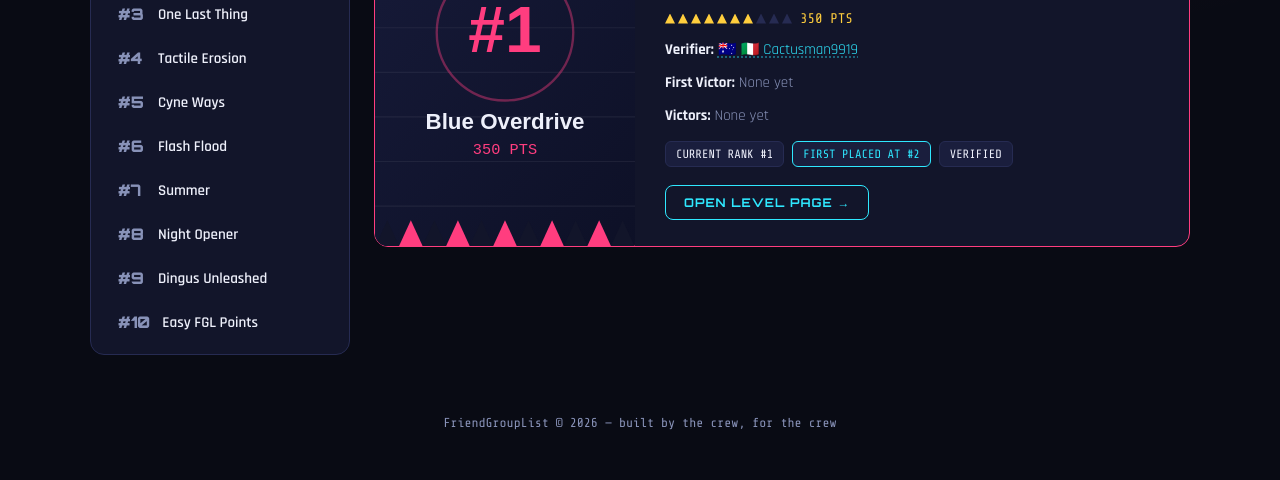
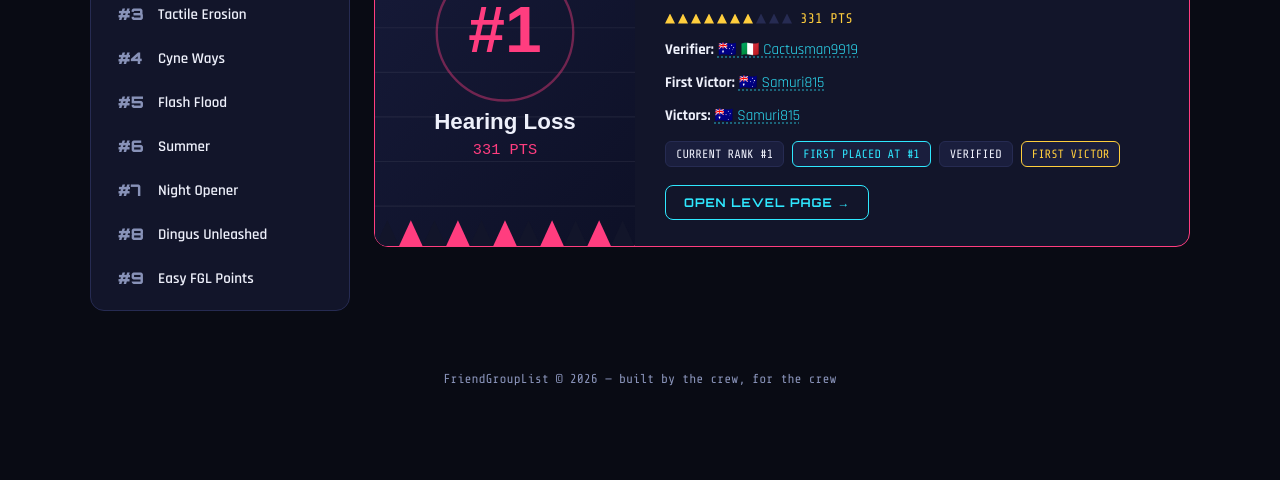
Before and after one commit to useryipee/TheFriendgroupList, a plain HTML site: page index.html in a window 1280 px wide. Shown: the part 681-1161 px from the top of the page. After the commit the page ends 1117 px from the top, so only its background shows below. Drawn offline with nearby package versions, Linux system fonts and the light colour scheme.

Commit message:
Update index.html

```diff
--- a/index.html
+++ b/index.html
@@ -731,16 +731,15 @@ footer{
 // its Newgrounds ID, and the level's Geometry Dash level ID for each
 // level and the level page will pick them up automatically.
 const levels = [
-    { rank:1, name:"Blue Overdrive", creator:"Useryipee", verifier:"Cactusman9919", firstVictor:"", victors:[], points:350, image:"", firstPlaced:2, song:"At the speed of Light", songNgId:"467339", levelID:"139714418" },
-    { rank:2, name:"Hearing Loss", creator:"Useryipee", verifier:"Cactusman9919", firstVictor:"Samuri815", victors:[{name:"Samuri815",percent:100}], points:331, image:"", firstPlaced:1, song:"Variat666 - SG (remake)", songNgId:"510563", levelID:"144413229" },
-    { rank:3, name:"One Last Thing", creator:"Useryipee", verifier:"Cactusman9919", firstVictor:"", victors:[], points:313, image:"", firstPlaced:3, song:"Purgatori", songNgId:"895761", levelID:"144345699" },
-    { rank:4, name:"Tactile Erosion", creator:"Useryipee", verifier:"Useryipee", firstVictor:"Sirjefferson", victors:[{name:"Sirjefferson",percent:100}], points:291, image:"", firstPlaced:4, song:"Dark Matter", songNgId:"645828", levelID:"145162695" },
-    { rank:5, name:"Cyne Ways", creator:"Useryipee", verifier:"Useryipee", firstVictor:"Sirjefferson", victors:[{name:"Sirjefferson",percent:100},], points:271, image:"", firstPlaced:5, song:"NK - Sine Wavs", songNgId:"512976", levelID:"145526268" },
-    { rank:6, name:"Flash Flood", creator:"Useryipee", verifier:"Useryipee", firstVictor:"Cactusman9919", victors:[{name:"Cactusman9919",percent:100},{name:"Sirjefferson",percent:100},{name:"Hexaprism",percent:100}], points:253, image:"", firstPlaced:5, song:"Tidal Wave(Shiawase VIP rmx)", songNgId:"1266014", levelID:"144483829" },
-    { rank:7, name:"Summer", creator:"Sirjefferson", verifier:"Sirjefferson", firstVictor:"Useryipee", victors:[{name:"Useryipee",percent:100}], points:236, image:"", firstPlaced:7, song:"Summer", songNgId:"1303104", levelID:"141042999" },
-    { rank:8, name:"Night Opener", creator:"Useryipee", verifier:"Useryipee", firstVictor:"Sirjefferson", victors:[{name:"Sirjefferson",percent:100},{name:"Cactusman9919",percent:100}], points:221, image:"", firstPlaced:5, song:"At the speed of Light", songNgId:"467339", levelID:"142408074" },
-    { rank:9, name:"Dingus Unleashed", creator:"Useryipee", verifier:"Useryipee", firstVictor:"Sirjefferson", victors:[{name:"Sirjefferson",percent:100},{name:"Cactusman9919",percent:100},{name:"Samuri815",percent:100},{name:"Hexaprism",percent:100}], points:207, image:"", firstPlaced:1, song:"KzX - Stalemate", songNgId:"482872", levelID:"144332883" },
-    { rank:10, name:"Easy FGL Points", creator:"Useryipee", verifier:"Useryipee", firstVictor:"Cactusman9919", victors:[{name:"Cactusman9919",percent:100},{name:"Sirjefferson",percent:100},{name:"Samuri815",percent:100},{name:"Hexaprism",percent:100}], points:194, image:"", firstPlaced:4, song:"Daru", songNgId:"1590555", levelID:"144460364" }
+    { rank:1, name:"Hearing Loss", creator:"Useryipee", verifier:"Cactusman9919", firstVictor:"Samuri815", victors:[{name:"Samuri815",percent:100}], points:331, image:"", firstPlaced:1, song:"Variat666 - SG (remake)", songNgId:"510563", levelID:"144413229" },
+    { rank:2, name:"One Last Thing", creator:"Useryipee", verifier:"Cactusman9919", firstVictor:"", victors:[], points:313, image:"", firstPlaced:3, song:"Purgatori", songNgId:"895761", levelID:"144345699" },
+    { rank:3, name:"Tactile Erosion", creator:"Useryipee", verifier:"Useryipee", firstVictor:"Sirjefferson", victors:[{name:"Sirjefferson",percent:100}], points:291, image:"", firstPlaced:4, song:"Dark Matter", songNgId:"645828", levelID:"145162695" },
+    { rank:4, name:"Cyne Ways", creator:"Useryipee", verifier:"Useryipee", firstVictor:"Sirjefferson", victors:[{name:"Sirjefferson",percent:100},], points:271, image:"", firstPlaced:5, song:"NK - Sine Wavs", songNgId:"512976", levelID:"145526268" },
+    { rank:5, name:"Flash Flood", creator:"Useryipee", verifier:"Useryipee", firstVictor:"Cactusman9919", victors:[{name:"Cactusman9919",percent:100},{name:"Sirjefferson",percent:100},{name:"Hexaprism",percent:100}], points:253, image:"", firstPlaced:5, song:"Tidal Wave(Shiawase VIP rmx)", songNgId:"1266014", levelID:"144483829" },
+    { rank:6, name:"Summer", creator:"Sirjefferson", verifier:"Sirjefferson", firstVictor:"Useryipee", victors:[{name:"Useryipee",percent:100}], points:236, image:"", firstPlaced:7, song:"Summer", songNgId:"1303104", levelID:"141042999" },
+    { rank:7, name:"Night Opener", creator:"Useryipee", verifier:"Useryipee", firstVictor:"Sirjefferson", victors:[{name:"Sirjefferson",percent:100},{name:"Cactusman9919",percent:100}], points:221, image:"", firstPlaced:5, song:"At the speed of Light", songNgId:"467339", levelID:"142408074" },
+    { rank:8, name:"Dingus Unleashed", creator:"Useryipee", verifier:"Useryipee", firstVictor:"Sirjefferson", victors:[{name:"Sirjefferson",percent:100},{name:"Cactusman9919",percent:100},{name:"Samuri815",percent:100},{name:"Hexaprism",percent:100}], points:207, image:"", firstPlaced:1, song:"KzX - Stalemate", songNgId:"482872", levelID:"144332883" },
+    { rank:9, name:"Easy FGL Points", creator:"Useryipee", verifier:"Useryipee", firstVictor:"Cactusman9919", victors:[{name:"Cactusman9919",percent:100},{name:"Sirjefferson",percent:100},{name:"Samuri815",percent:100},{name:"Hexaprism",percent:100}], points:194, image:"", firstPlaced:4, song:"Daru", songNgId:"1590555", levelID:"144460364" }
 ];
 
 // Flag emoji shown next to each player's name. Every name below is set
```
